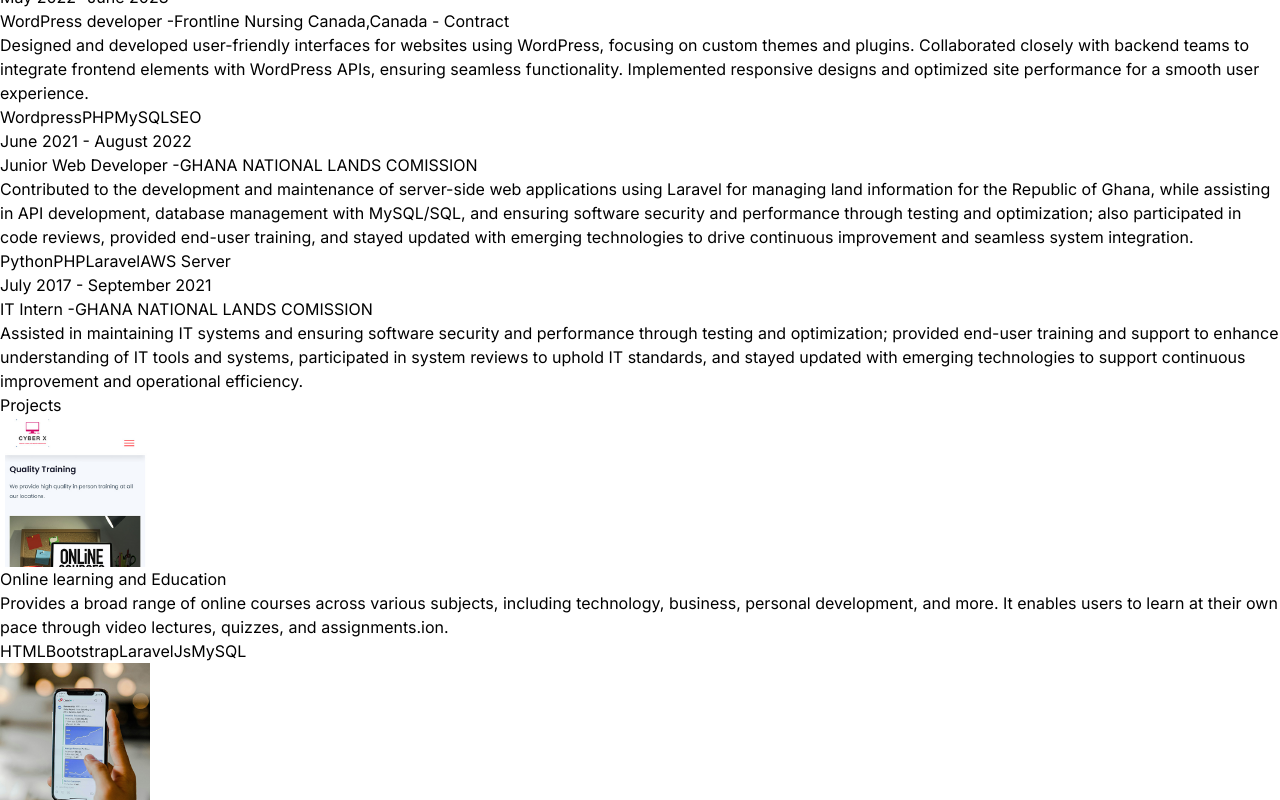
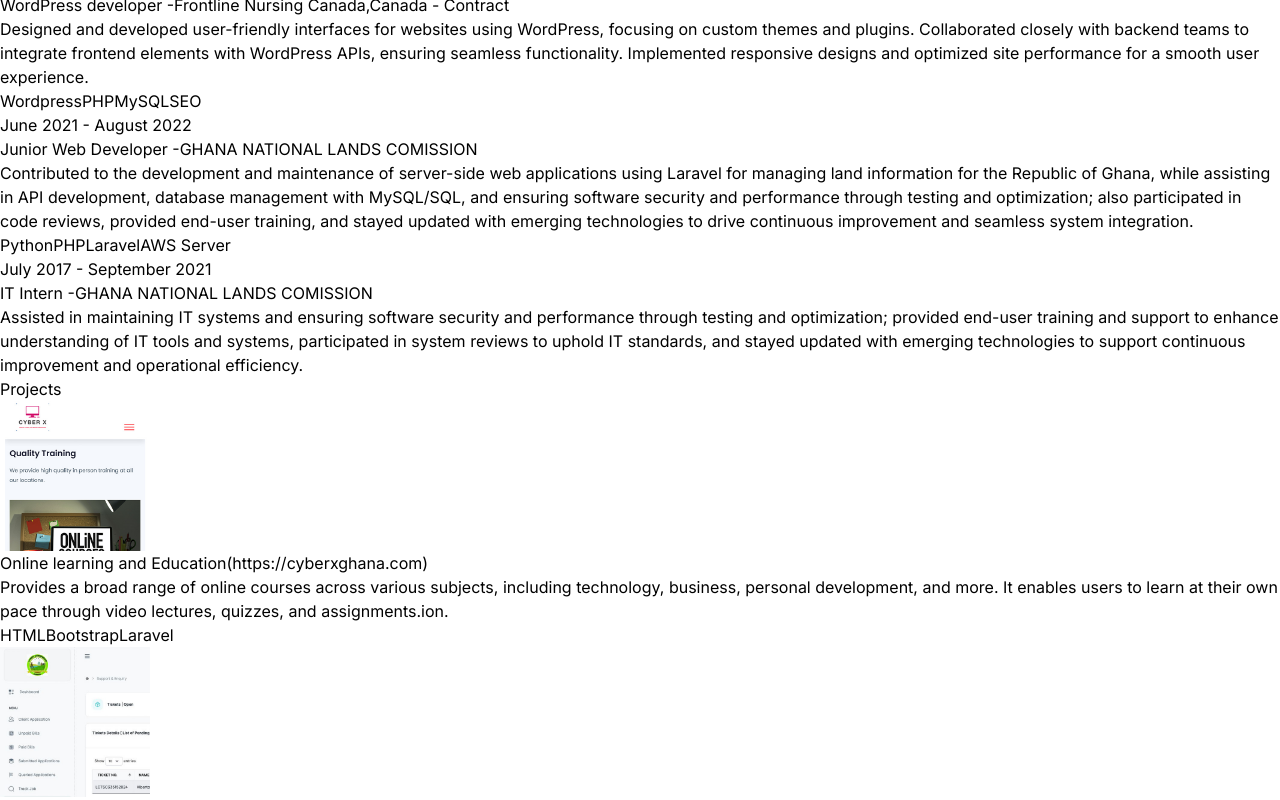
Before and after one commit to Williamsasante/react_portfolio, a React (Vite) app: page / in a window 1280 px wide. Shown: the part 2000-2800 px from the top of the page. Built offline with nearby package versions, Linux system fonts and the light colour scheme.

Commit message:
Projects update

```diff
--- a/src/components/Navbar.jsx
+++ b/src/components/Navbar.jsx
@@ -2,7 +2,7 @@ import logo from "../assets/kevinRushLogo.png";
 import { FaLinkedin } from "react-icons/fa";
 import { FaMailBulk } from "react-icons/fa";
 import { FaGithub } from "react-icons/fa";
-import { FaDownload } from 'react-icons/fa';
+// import { FaDownload } from 'react-icons/fa';
 
 
 
@@ -18,7 +18,9 @@ const Navbar = () => {
         <a href="https://www.linkedin.com/in/william-asante-3634aa238/" target="_blank" rel="noopener noreferrer" title="LinkedIn"><FaLinkedin /></a>
         <a href="mailto:a.williams.amoako@gmail.com" target="_blank" rel="noopener noreferrer" title="Email"><FaMailBulk /></a>
         <a href="https://github.com/Williamsasante" target="_blank" rel="noopener noreferrer" title="Github"><FaGithub /></a>
-        <a href="" target="_blank" rel="noopener noreferrer" title="Download CV"><FaDownload /></a>
+
+
+        {/* <a href="" target="_blank" rel="noopener noreferrer" title="Download CV"><FaDownload /></a> */}
 
 
 
--- a/src/constants/index.js
+++ b/src/constants/index.js
@@ -44,19 +44,19 @@ export const EXPERIENCES = [
 
 export const PROJECTS = [
   {
-    title: "Online learning and Education",
+    title: "Online learning and Education(https://cyberxghana.com)",
     image: project1,
     description:
       "Provides a broad range of online courses across various subjects, including technology, business, personal development, and more. It enables users to learn at their own pace through video lectures, quizzes, and assignments.ion.",
-    technologies: ["HTML", "Bootstrap", "Laravel", "Js", "MySQL"],
+    technologies: ["HTML", "Bootstrap", "Laravel"],
 
   },
   {
-    title: "Task Management App",
+    title: "Ghana Land Information System",
     image: project2,
     description:
-      "An application for managing tasks and projects, with features such as task creation, assignment, and progress tracking.",
-    technologies: ["HTML", "CSS", "Angular", "Firebase"],
+      "An internal web application used by the Republic of Ghana's Lands Commission to manage and share Land data with the ministry of Lands and Natural Resources ",
+    technologies: [ "Tailwind", "Laravel"],
   },
   {
     title: "Portfolio Website",
```
Also changed, not shown: src/assets/projects/project-2.jpg, src/assets/projects/project-3.jpg.
